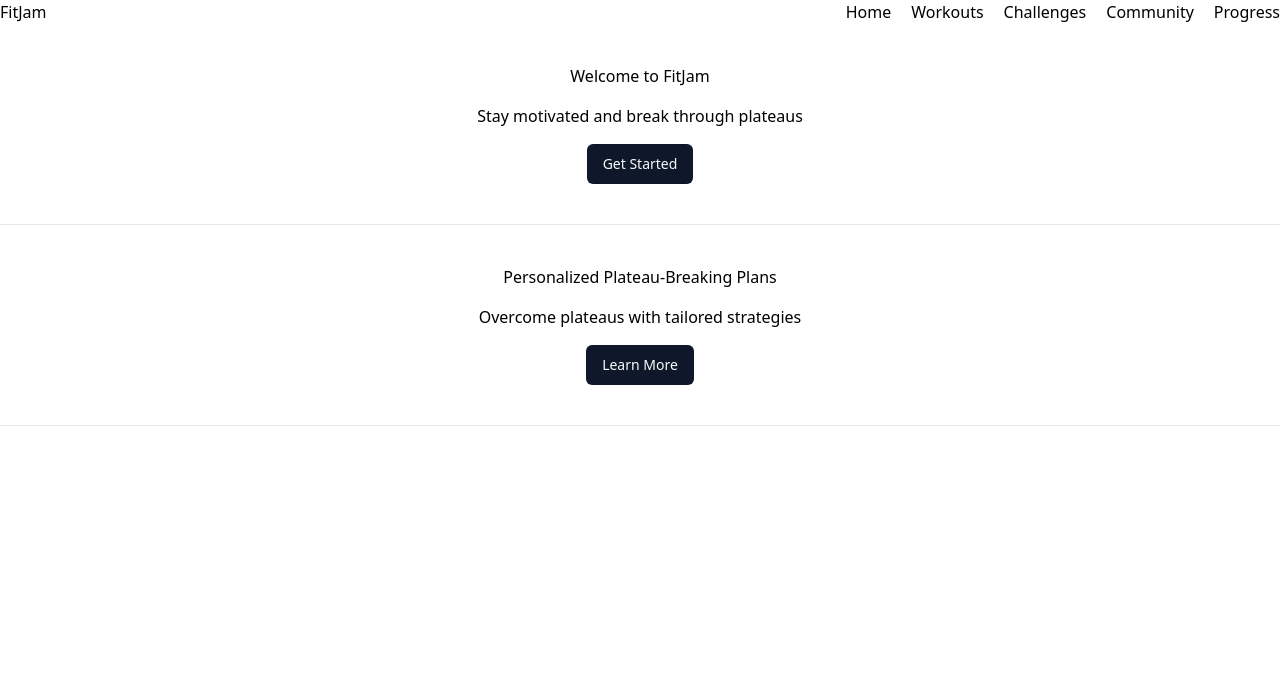
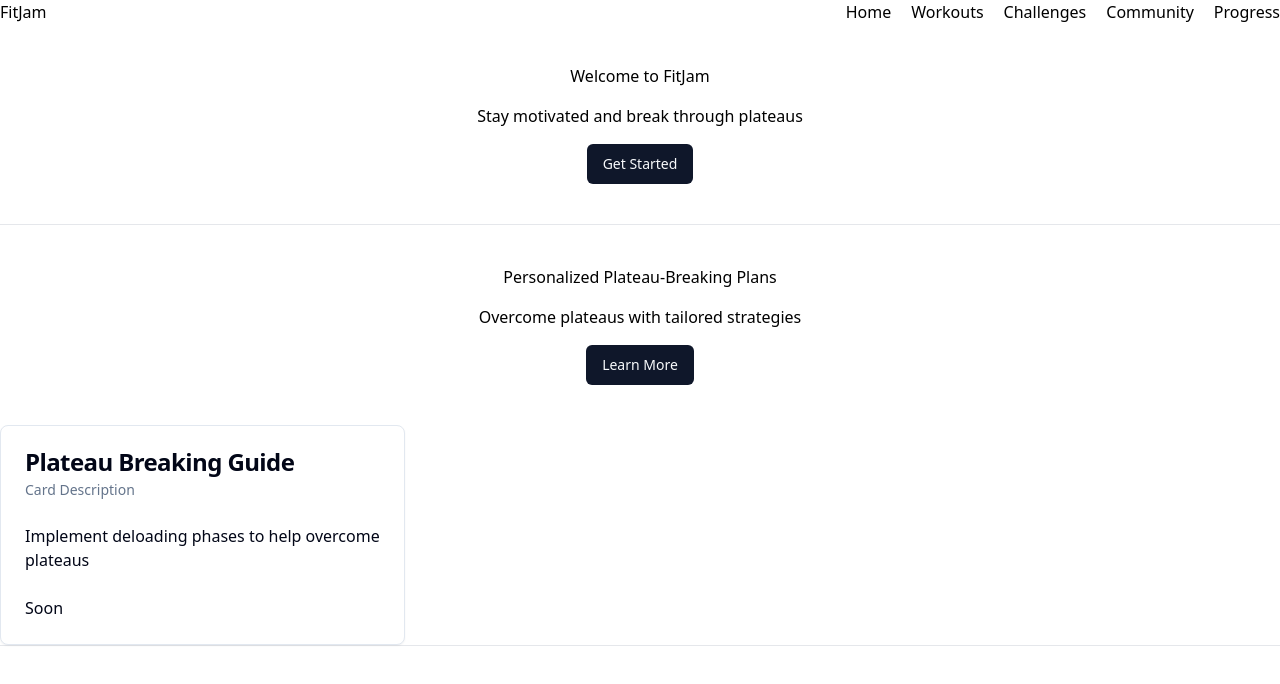
Before and after one commit to devmev10/fitjam, a Next.js app: page / in a window 1280 px wide. Shown: the top 684 px of the page. Built offline with nearby package versions, Linux system fonts and the light colour scheme.

Commit message:
add dummy test data json for plateau

```diff
--- /dev/null
+++ b/_testdata/db.json
@@ -0,0 +1,25 @@
+{
+  "plateau": [
+    {
+      "id": 1,
+      "title": "Morning Yoga",
+      "image": "morning_yoga.jpg",
+      "description": "Start your day with a refreshing yoga routine to boost energy and flexibility.",
+      "level": "Beginner"
+    },
+    {
+      "id": 2,
+      "title": "HIIT Workout",
+      "image": "hiit_workout.jpg",
+      "description": "High-Intensity Interval Training for a quick and effective full-body workout.",
+      "level": "Intermediate"
+    },
+    {
+      "id": 3,
+      "title": "Marathon Training",
+      "image": "marathon_training.jpg",
+      "description": "Prepare for a marathon with structured training sessions for endurance and stamina.",
+      "level": "Advanced"
+    }
+  ]
+}
--- a/app/page.js
+++ b/app/page.js
@@ -1,4 +1,12 @@
 import { Button } from "@/components/ui/button";
+import {
+  Card,
+  CardContent,
+  CardDescription,
+  CardFooter,
+  CardHeader,
+  CardTitle,
+} from "@/components/ui/card";
 
 export default function Home() {
   return (
@@ -17,7 +25,20 @@ export default function Home() {
           <p>Overcome plateaus with tailored strategies</p>
           <Button>Learn More</Button>
         </div>
-        <div></div>
+        <div className="grid grid-cols-3 gap-8">
+          <Card>
+            <CardHeader>
+              <CardTitle>Plateau Breaking Guide</CardTitle>
+              <CardDescription>Card Description</CardDescription>
+            </CardHeader>
+            <CardContent>
+              <p>Implement deloading phases to help overcome plateaus</p>
+            </CardContent>
+            <CardFooter>
+              <p>Soon</p>
+            </CardFooter>
+          </Card>
+        </div>
       </section>
 
       <hr />
--- /dev/null
+++ b/components/ui/card.jsx
@@ -0,0 +1,53 @@
+import * as React from "react"
+
+import { cn } from "@/lib/utils"
+
+const Card = React.forwardRef(({ className, ...props }, ref) => (
+  <div
+    ref={ref}
+    className={cn(
+      "rounded-lg border border-slate-200 bg-white text-slate-950 shadow-sm dark:border-slate-800 dark:bg-slate-950 dark:text-slate-50",
+      className
+    )}
+    {...props} />
+))
+Card.displayName = "Card"
+
+const CardHeader = React.forwardRef(({ className, ...props }, ref) => (
+  <div
+    ref={ref}
+    className={cn("flex flex-col space-y-1.5 p-6", className)}
+    {...props} />
+))
+CardHeader.displayName = "CardHeader"
+
+const CardTitle = React.forwardRef(({ className, ...props }, ref) => (
+  <h3
+    ref={ref}
+    className={cn("text-2xl font-semibold leading-none tracking-tight", className)}
+    {...props} />
+))
+CardTitle.displayName = "CardTitle"
+
+const CardDescription = React.forwardRef(({ className, ...props }, ref) => (
+  <p
+    ref={ref}
+    className={cn("text-sm text-slate-500 dark:text-slate-400", className)}
+    {...props} />
+))
+CardDescription.displayName = "CardDescription"
+
+const CardContent = React.forwardRef(({ className, ...props }, ref) => (
+  <div ref={ref} className={cn("p-6 pt-0", className)} {...props} />
+))
+CardContent.displayName = "CardContent"
+
+const CardFooter = React.forwardRef(({ className, ...props }, ref) => (
+  <div
+    ref={ref}
+    className={cn("flex items-center p-6 pt-0", className)}
+    {...props} />
+))
+CardFooter.displayName = "CardFooter"
+
+export { Card, CardHeader, CardFooter, CardTitle, CardDescription, CardContent }
```
